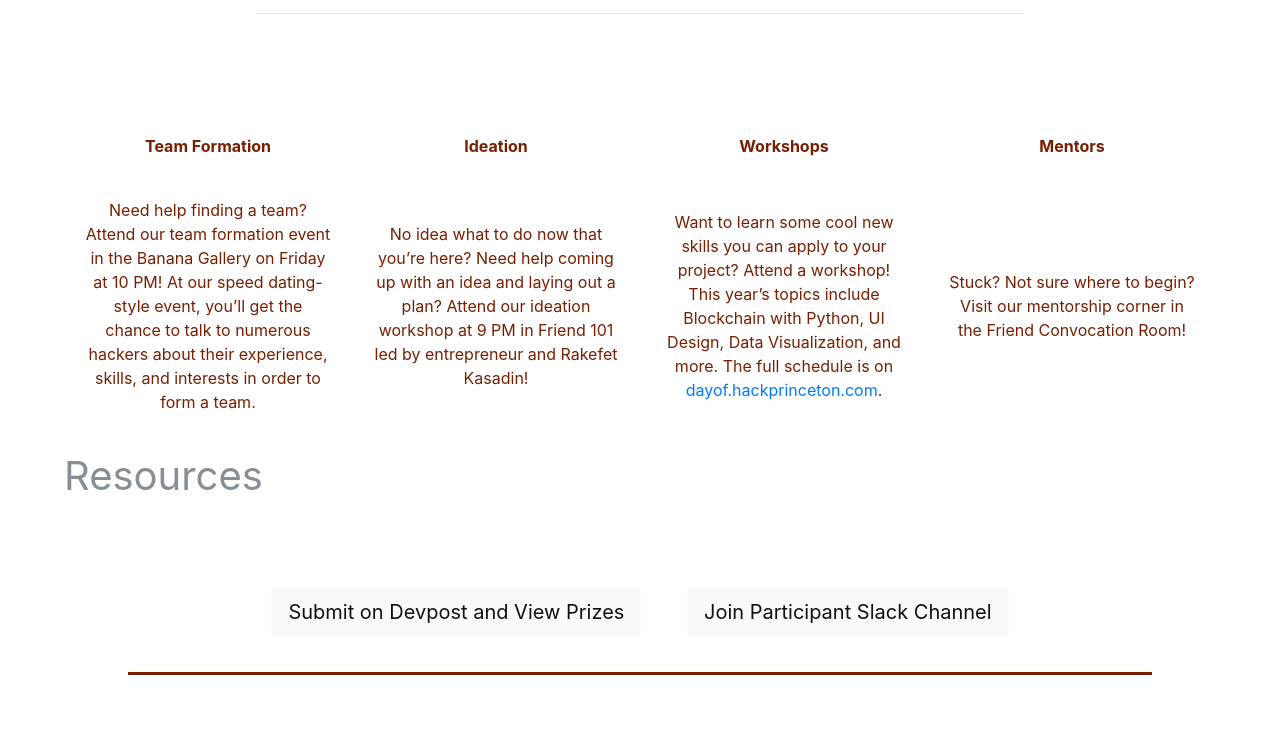
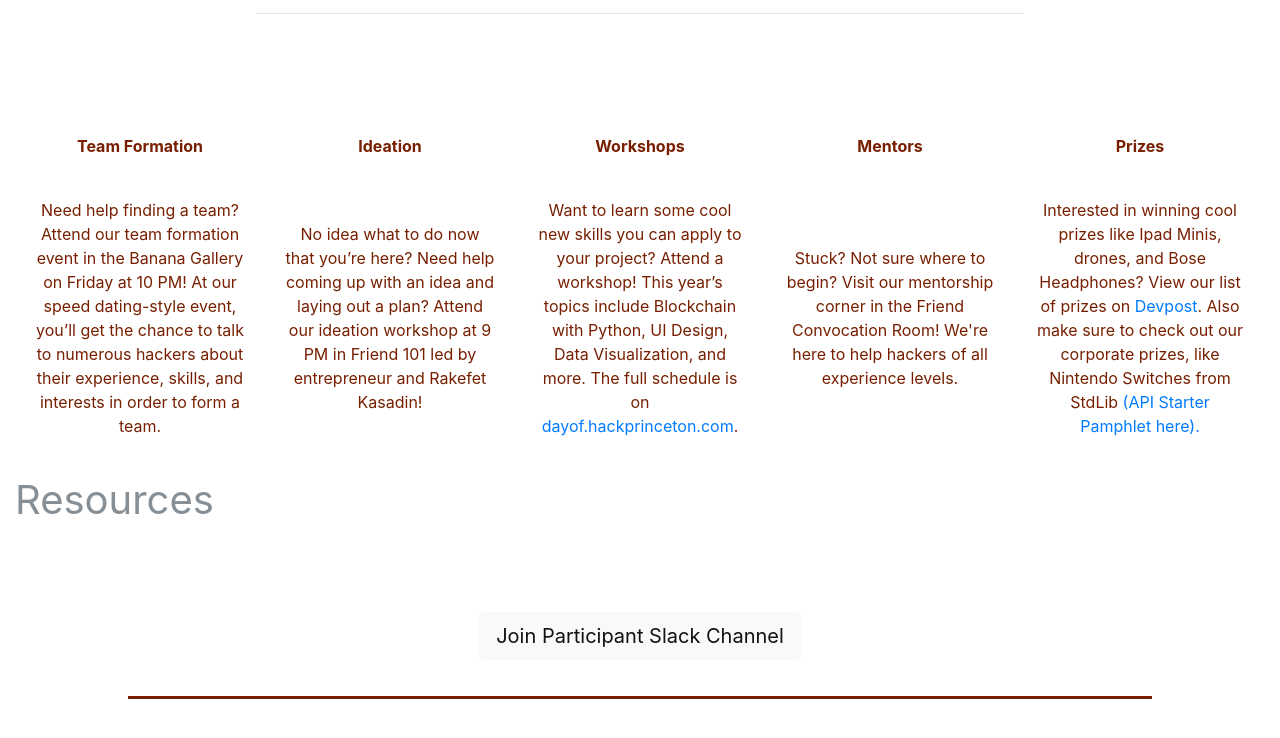
Before and after one commit to jess2422/first-hack, a website with bundled scripts: page index.html in a window 1280 px wide. Shown: the part 1126-1864 px from the top of the page. Built offline with nearby package versions, Linux system fonts and the light colour scheme; files whose address does not match are found by name.

Commit message:
added prizes to resource

```diff
--- a/index.html
+++ b/index.html
@@ -88,6 +88,7 @@
             <th>Ideation</th>
             <th>Workshops</th>
             <th>Mentors</th>
+            <th>Prizes</th>
           </tr>
           <tr>
             <td>
@@ -101,12 +102,14 @@
             <td>Want to learn some cool new skills you can apply to your project? Attend a workshop! This year’s topics include Blockchain with Python, UI Design, Data Visualization, and more.
             The full schedule is on <a href="dayof.hackprinceton.com" target="_blank">dayof.hackprinceton.com</a>.
           </td>
-            <td>Stuck? Not sure where to begin? Visit our mentorship corner in the Friend Convocation Room!</td>
+            <td>Stuck? Not sure where to begin? Visit our mentorship corner in the Friend Convocation Room! We're here to help hackers of all experience levels.</td>
+            <td>Interested in winning cool prizes like Ipad Minis, drones, and Bose Headphones? View our list of prizes on <a href="https://hackprinceton-fall17.devpost.com" target="_blank"/>Devpost</a>. Also make
+            sure to check out our corporate prizes, like Nintendo Switches from StdLib <a href="https://drive.google.com/open?id=146r2oIDR62pEfb7vfdl-lsfqMVPVsCMK" target="_blank">(API Starter Pamphlet here).</a></td>
+
           </tr>
         </table>
     </section>
     <div class="more-links">
-    <a class="btn btn-light btn-lg" href="https://hackprinceton-fall17.devpost.com" target="_blank"/>Submit on Devpost and View Prizes</a>
 	<a class="btn btn-light btn-lg" href="https://www.hackprinceton-fall17.slack.com" target="_blank">Join Participant Slack Channel</a></div>
     <hr class="separator"></hr>
 
@@ -209,9 +212,9 @@
           <div class="row">
             <div class="col-lg-10 mx-auto text-center">
               <h2>Web Development</h2>
+
               <p class="portfolio-header">General Help</p>
               <ul>
-              <li><a href="https://drive.google.com/open?id=146r2oIDR62pEfb7vfdl-lsfqMVPVsCMK">Starter Pamphlet by StdLib</a></li>
                 <li><a href="https://dash.generalassemb.ly/" target="_blank">
                   Learn HTML, CSS and JSS with Dash: Difficulty - Beginner
                     </a></li>
@@ -221,6 +224,7 @@
                   </a>
                 </li>
               </ul>
+
               <p class="portfolio-header">Tutorials: </p>
               <ul>
                 <li><a href="https://scotch.io/tutorials/learn-meteor-js-from-scratch-build-a-polling-app
```
